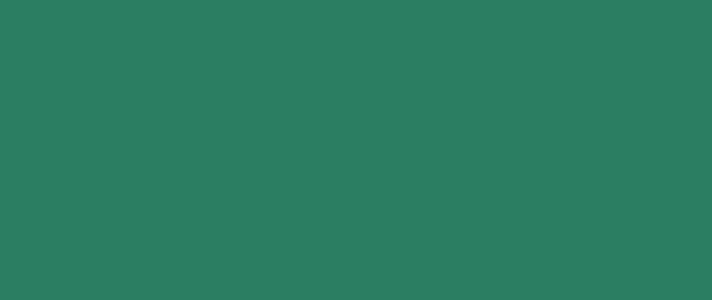
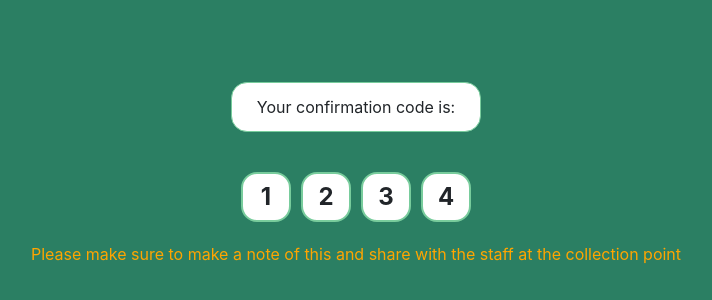
Before and after one commit to maddc0de/foodshare, a React (Create React App) app in the folder frontend/: page /confirmation in a window 1280 px wide. Before the commit this address had no page. Shown: the part 218-518 px from the top of the page, without its empty margins (284-996 px from the left). Built offline with nearby package versions, Linux system fonts and the light colour scheme.

Commit message:
confirmation page shows up after pressing  on a donation to collect

```diff
--- a/frontend/src/components/app/App.js
+++ b/frontend/src/components/app/App.js
@@ -5,6 +5,7 @@ import SignUpForm from "../Collector/SignUpForm";
 import DonatorSignUpForm from '../Donator/SignUpForm';
 import DonatorFeed from '../donatorFeed/DonatorFeed';
 import CollectorFeed from '../collectorFeed/CollectorFeed';
+import CodeConfirmation from '../confirmationPage/ConfirmationPage';
 import React from "react";
 import { useNavigate, Routes, Route } from "react-router-dom";
 
@@ -17,6 +18,7 @@ const App = () => {
       <Route path="/login/donator" element={<LoginDonator navigate={useNavigate()} />} />
       <Route path="/foodhero/:id" element={<DonatorFeed navigate={useNavigate()} />} />
       <Route path="/foodrescuer/:id" element={<CollectorFeed navigate={useNavigate()} />} />
+      <Route path="/confirmation" element={<CodeConfirmation navigate={useNavigate()} />} />
     </Routes>
   );
 };
--- a/frontend/src/components/collectionForm/CollectionForm.js
+++ b/frontend/src/components/collectionForm/CollectionForm.js
@@ -1,10 +1,12 @@
 import React, { useState } from "react";
+import CodeConfirmation from "../confirmationPage/ConfirmationPage";
 
 const CollectionForm = ({ onCreated, foodRescuerId, foodRescuerName, donationInfo, donationId, foodHeroName }) => {
   const [token, setToken] = useState(window.localStorage.getItem("token"));
+  const [code, setCode] = useState("");
+  const [showCodeConfirmation, setShowCodeConfirmation] = useState(false);
   const [name, setName] = useState("");
 
-  console.log(`THIS IS THE RESCUERS NAME IN COLLECTION FORM: ${foodRescuerName}`);
   const handleSubmit =  async (event) => {
     event.preventDefault();
 
@@ -21,17 +23,15 @@ const CollectionForm = ({ onCreated, foodRescuerId, foodRescuerName, donationInf
       })
     });
     const data = await response.json();
-    onCreated();
+    console.log(data.updatedDonation.code); // donation code
+    setCode(data.updatedDonation.code)
+    setShowCodeConfirmation(true)
   };
 
-
-  // const handleContentChange = (event) => {
-  //   setContent(event.target.value);
-  // };
-
-
-
   return (
+    <>
+      {showCodeConfirmation ? ( <CodeConfirmation donationCode={code}/> )
+      : (
       <>
         <h3 className="text-center">Book Your Collection</h3>
         <form onSubmit={handleSubmit}>
@@ -46,29 +46,25 @@ const CollectionForm = ({ onCreated, foodRescuerId, foodRescuerName, donationInf
               >
                 Food Hero:
               </label>
-            {/* <input
+              <input
                 type="text"
                 className="form-control col-md-12 mt-2"
-              value={donator}
+                value={foodHeroName}
                 id="donator"
 
                 disabled
-            /> */}
+              />
               <label htmlFor="inputDescription">Description</label>
-            {/* <textarea>
+              <textarea
                 className="form-control"
                 id="inputDescription"
-              placeholder="Type food contents here.."
-              value={content}
+                value={donationInfo}
                 disabled
-              onChange={handleContentChange}
-            </textarea> */}
+              ></textarea>
             </div>
           </div>
           <div className="form-row form-group">
             <div className="col col-md-12 mt-1 mb-3">
-
-
               <input
                 type="submit"
                 className="form-control btn btn-success col-md-12"
@@ -79,12 +75,13 @@ const CollectionForm = ({ onCreated, foodRescuerId, foodRescuerName, donationInf
                   display: "inline-block",
                   marginTop: "-0.25rem",
                 }}
-              required
               />
             </div>
           </div>
         </form>
         </>
+      )}
+    </>
   );
 };
 
--- a/frontend/src/components/collectorFeed/CollectorFeed.js
+++ b/frontend/src/components/collectorFeed/CollectorFeed.js
@@ -50,7 +50,6 @@ const CollectorFeed = ({ navigate }) => {
         .then(response => response.json())
         .then(async data => {
           setToken(window.localStorage.getItem("token"))
-
           setDonationsList(data.donations);
         })
     }
@@ -58,7 +57,6 @@ const CollectorFeed = ({ navigate }) => {
     fetch(`/users/${id}`)
       .then(response => response.json())
       .then(async data => {
-        console.log(`THIS IS THE RESCUERS NAME: ${data}`)
         setFoodRescuerName(data);
       })
   }, [needsRefresh])
--- /dev/null
+++ b/frontend/src/components/confirmationPage/ConfirmationPage.css
@@ -0,0 +1,45 @@
+.code-container {
+  display: flex;
+  flex-direction: column;
+  align-items: center;
+  justify-content: center;
+  height: 100vh;
+  text-align: center;
+}
+
+.confirmation-box {
+  display: flex;
+  justify-content: center;
+  align-items: center;
+  width: 250px;
+  height: 50px;
+  border: 1px solid #78cc9c;
+  background-color: #fff;
+  border-radius: 1rem;
+  margin-bottom: 20px;
+}
+
+.code-digits-container {
+  display: flex;
+  justify-content: center;
+  margin-top: 20px;
+}
+
+.digit {
+  width: 50px;
+  height: 50px;
+  margin: 0 5px;
+  border: 2px solid #78cc9c;
+  border-radius: 1rem;
+  background-color: #fff;
+  display: flex;
+  align-items: center;
+  justify-content: center;
+  font-size: 24px;
+  font-weight: bold;
+}
+
+p {
+  margin-top: 20px;
+  color: orange;
+}
--- /dev/null
+++ b/frontend/src/components/confirmationPage/ConfirmationPage.js
@@ -0,0 +1,19 @@
+import React from "react";
+import "./ConfirmationPage.css";
+
+const CodeConfirmation = ({ navigate }) => {
+  return (
+    <div className="code-container">
+      <div className="confirmation-box">Your confirmation code is:</div>
+      <div className="code-digits-container">
+        <div className="digit">1</div>
+        <div className="digit">2</div>
+        <div className="digit">3</div>
+        <div className="digit">4</div>
+      </div>
+      <p>Please make sure to make a note of this and share with the staff at the collection point</p>
+    </div>
+  )
+};
+
+export default CodeConfirmation;
```
Also changed, not shown: 1 other file (tests, documents, lock files or other folders). Lines whose indentation alone changed are shown as unchanged.
